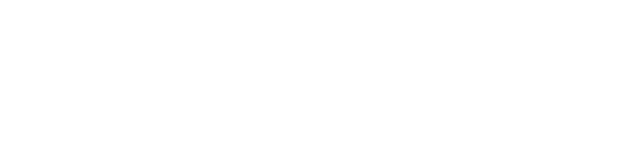
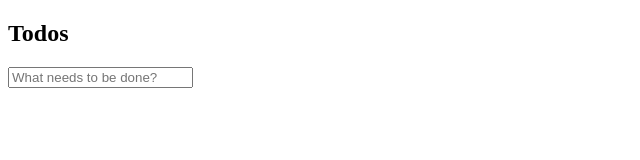
Before and after one commit to buithehoa/Backbone.js, a plain HTML site: page backbone-tutorial-part-2.html in a window 1280 px wide. Shown: the whole page, without its empty margins (0-640 px from the left). Drawn offline with nearby package versions, Linux system fonts and the light colour scheme.

Commit message:
Add the initial HTML.

```diff
--- a/backbone-tutorial-part-2.html
+++ b/backbone-tutorial-part-2.html
@@ -10,6 +10,15 @@
     <!-- ========= -->
     <!-- Your HTML -->
     <!-- ========= -->
+    <section id="todoapp">
+      <header id="header">
+        <h1>Todos</h1>
+        <input id="new-todo" placeholder="What needs to be done?">
+      </header>
+      <section id="main">
+        <ul id="todo-list"></ul>
+      </section>
+    </section>
 
     <!-- ========= -->
     <!-- Libraries -->
```
